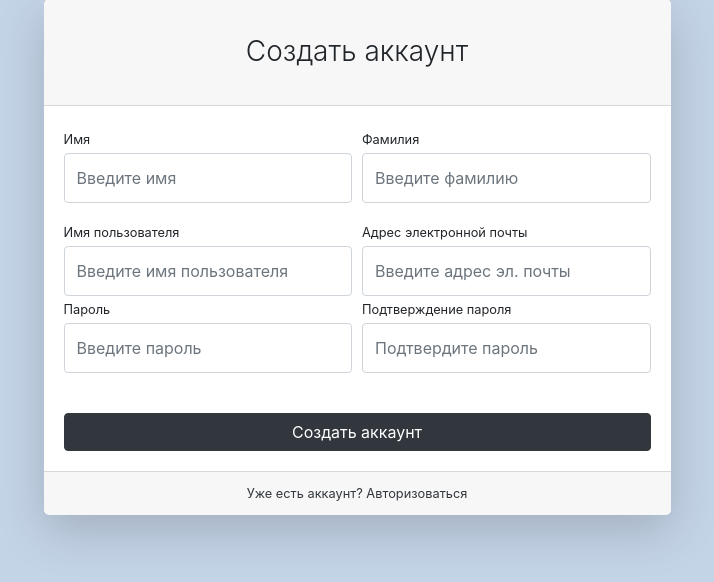
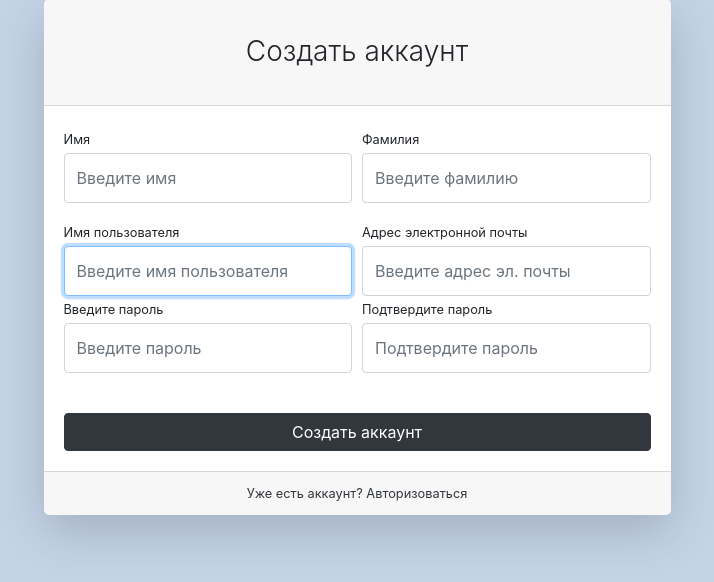
Before and after one commit to erastoff/store-server, a Django app: page /users/registration/ in a window 1280 px wide. Shown: the part 149-731 px from the top of the page, without its empty margins (283-997 px from the left). Run offline with Django 3.2, Linux system fonts and the light colour scheme; some libraries are stand-ins or nearby versions.

Commit message:
Fourth Part - Login and Reg Forms Added

```diff
--- a/users/forms.py
+++ b/users/forms.py
@@ -1,12 +1,92 @@
-from django.contrib.auth.forms import AuthenticationForm
+from django import forms
+from django.contrib.auth.forms import AuthenticationForm, UserCreationForm
 
 from users.models import User
 
 
 class UserLoginForm(AuthenticationForm):
+    username = forms.CharField(
+        widget=forms.TextInput(
+            attrs={
+                "class": "form-control py-4",
+                "placeholder": "Введите имя пользователя",
+            }
+        )
+    )
+    password = forms.CharField(
+        widget=forms.PasswordInput(
+            attrs={
+                "class": "form-control py-4",
+                "placeholder": "Введите пароль",
+            }
+        )
+    )
+
     class Meta:
         model = User
-        fieds = (
-            "users",
+        fields = (
+            "username",
             "password",
         )
+
+
+class UserRegistrationForm(UserCreationForm):
+    first_name = forms.CharField(
+        widget=forms.TextInput(
+            attrs={
+                "class": "form-control py-4",
+                "placeholder": "Введите имя",
+            }
+        )
+    )
+    last_name = forms.CharField(
+        widget=forms.TextInput(
+            attrs={
+                "class": "form-control py-4",
+                "placeholder": "Введите фамилию",
+            }
+        )
+    )
+    username = forms.CharField(
+        widget=forms.TextInput(
+            attrs={
+                "class": "form-control py-4",
+                "placeholder": "Введите имя пользователя",
+            }
+        )
+    )
+    email = forms.CharField(
+        widget=forms.EmailInput(
+            attrs={
+                "class": "form-control py-4",
+                "placeholder": "Введите адрес эл. почты",
+            }
+        )
+    )
+    password1 = forms.CharField(
+        widget=forms.PasswordInput(
+            attrs={
+                "class": "form-control py-4",
+                "placeholder": "Введите пароль",
+            }
+        )
+    )
+    password2 = forms.CharField(
+        widget=forms.PasswordInput(
+            attrs={
+                "class": "form-control py-4",
+                "placeholder": "Подтвердите пароль",
+            }
+        )
+    )
+
+    class Meta:
+        model = User
+        fields = (
+            "first_name",
+            "last_name",
+            "username",
+            "email",
+            "password1",
+            "password2",
+        )
--- a/users/templates/users/registration.html
+++ b/users/templates/users/registration.html
@@ -18,52 +18,55 @@
                             <div class="card-header"><h3 class="text-center font-weight-light my-4">Создать аккаунт</h3>
                             </div>
                             <div class="card-body">
-                                <form>
+                                <form action="{% url 'users:registration' %}" method="post">
+                                    {% csrf_token %}
                                     <div class="form-row">
                                         <div class="col-md-6">
                                             <div class="form-group">
-                                                <label class="small mb-1" for="inputFirstName">Имя</label>
-                                                <input class="form-control py-4" id="inputFirstName" type="text"
-                                                       placeholder="Введите имя"/>
+                                                <label class="small mb-1" for="{{ form.first_name.id_for_label }}">
+                                                    Имя
+                                                </label>
+                                                {{ form.first_name }}
                                             </div>
                                         </div>
                                         <div class="col-md-6">
                                             <div class="form-group">
-                                                <label class="small mb-1" for="inputLastName">Фамилия</label>
-                                                <input class="form-control py-4" id="inputLastName" type="text"
-                                                       placeholder="Введите фамилию"/>
+                                                <label class="small mb-1" for="{{ form.last_name.id_for_label }}">
+                                                    Фамилия
+                                                </label>
+                                                {{ form.last_name }}
                                             </div>
                                         </div>
                                     </div>
                                     <div class="form-row">
                                         <div class="col-md-6">
-                                            <label class="small mb-1" for="inputUsername">Имя пользователя</label>
-                                            <input class="form-control py-4" id="inputUsername" type="text"
-                                                   aria-describedby="usernameHelp"
-                                                   placeholder="Введите имя пользователя"/>
+                                            <label class="small mb-1" for="{{ form.username.id_for_label }}">
+                                                    Имя пользователя
+                                                </label>
+                                                {{ form.username }}
                                         </div>
                                         <div class="col-md-6">
-                                            <label class="small mb-1" for="inputEmailAddress">Адрес электронной
-                                                почты</label>
-                                            <input class="form-control py-4" id="inputEmailAddress" type="email"
-                                                   aria-describedby="emailHelp"
-                                                   placeholder="Введите адрес эл. почты"/>
+                                            <label class="small mb-1" for="{{ form.email.id_for_label }}">
+                                                    Адрес электронной почты
+                                                </label>
+                                                {{ form.email }}
                                         </div>
                                     </div>
                                     <div class="form-row">
                                         <div class="col-md-6">
                                             <div class="form-group">
-                                                <label class="small mb-1" for="inputPassword">Пароль</label>
-                                                <input class="form-control py-4" id="inputPassword" type="password"
-                                                       placeholder="Введите пароль"/>
+                                                <label class="small mb-1" for="{{ form.password1.id_for_label }}">
+                                                    Введите пароль
+                                                </label>
+                                                {{ form.password1 }}
                                             </div>
                                         </div>
                                         <div class="col-md-6">
                                             <div class="form-group">
-                                                <label class="small mb-1" for="inputConfirmPassword">Подтверждение
-                                                    пароля</label>
-                                                <input class="form-control py-4" id="inputConfirmPassword"
-                                                       type="password" placeholder="Подтвердите пароль"/>
+                                                <label class="small mb-1" for="{{ form.password2.id_for_label }}">
+                                                    Подтвердите пароль
+                                                </label>
+                                                {{ form.password2 }}
                                             </div>
                                         </div>
                                     </div>
--- a/users/views.py
+++ b/users/views.py
@@ -3,7 +3,7 @@
 from django.urls import reverse
 
 from users.models import User
-from users.forms import UserLoginForm
+from users.forms import UserLoginForm, UserRegistrationForm
 
 
 def login(request):
@@ -23,4 +23,13 @@
 
 
 def registration(request):
-    return render(request, "users/registration.html")
+    if request.method == "POST":
+        form = UserRegistrationForm(data=request.POST)
+        if form.is_valid():
+            form.save()
+            return HttpResponseRedirect(reverse("users:login"))
+    else:
+        form = UserRegistrationForm()
+    context = {"form": form}
+    print(context)
+    return render(request, "users/registration.html", context)
```
Also changed, not shown: users/templates/users/login.html (+12 -11 lines), products/migrations/0001_initial.py, users/migrations/0001_initial.py.
